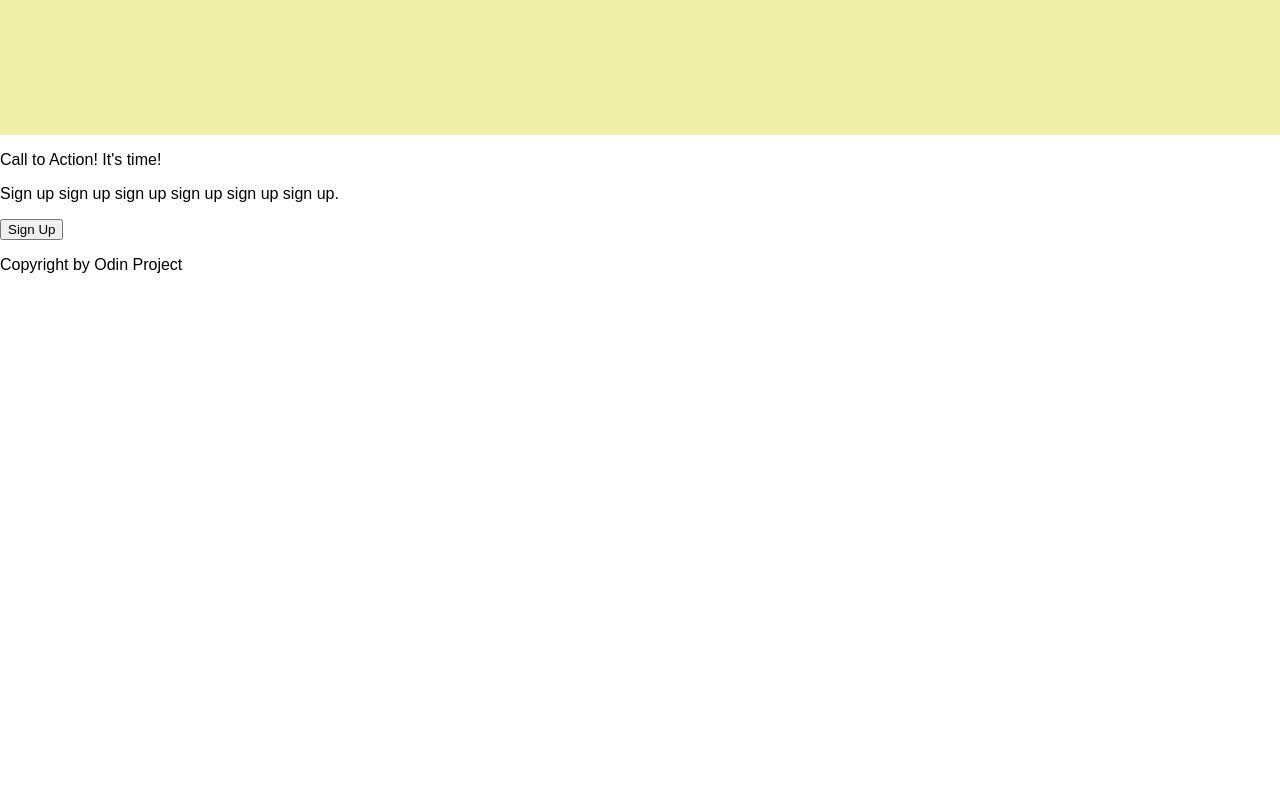
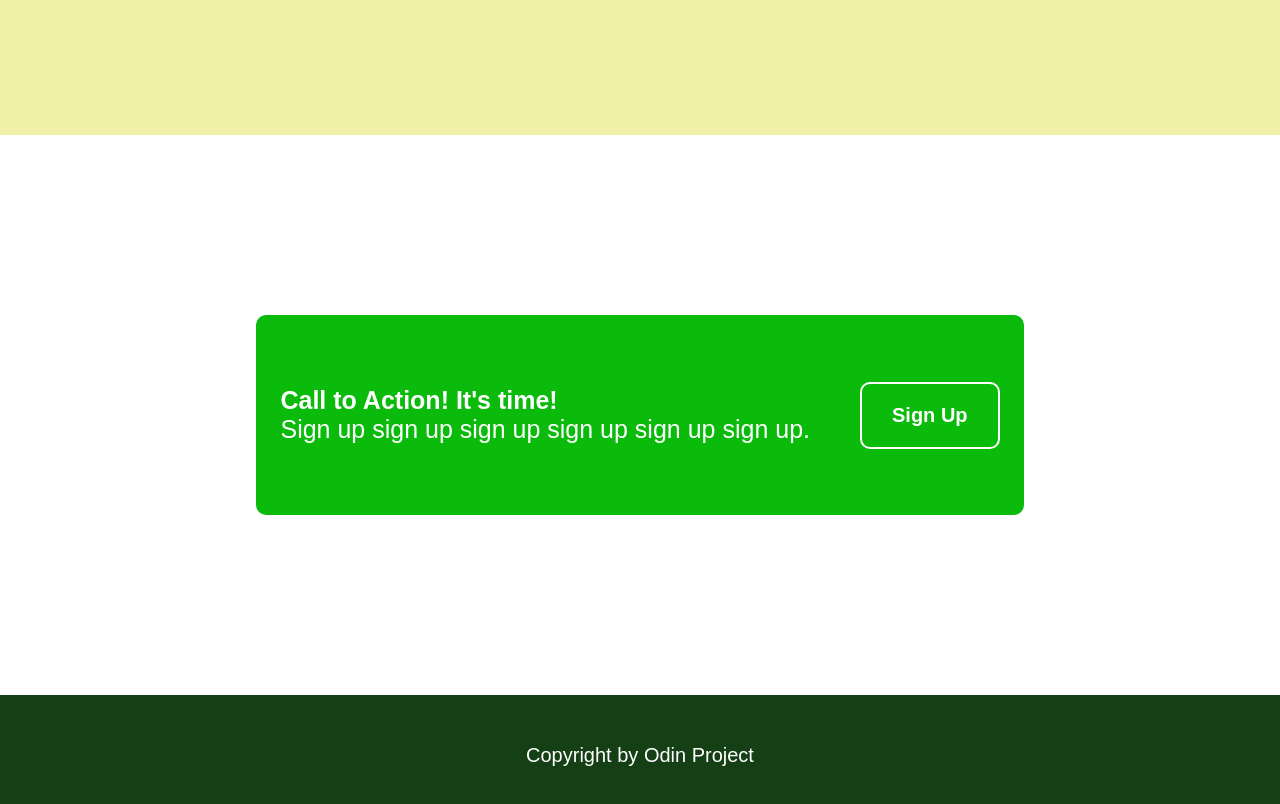
Before and after one commit to RobertAlexBarbu/landing_page, a plain HTML site: page index.html in a window 1280 px wide. Shown: the part 1980-2784 px from the top of the page. Before the commit the page ends 2755 px from the top, so only its background shows below. Drawn offline with Linux system fonts and the light colour scheme.

Commit message:
Align and style section 4

```diff
--- a/index.html
+++ b/index.html
@@ -61,11 +61,13 @@
 
         <div class="section4">
             <div class="box">
-                <div class="text">
-                        <p class="text1">Call to Action! It's time!</p>
-                        <p class="text2">Sign up sign up sign up sign up sign up sign up.</p>
+                <div class="box2">
+                    <div class="text">
+                            <p class="text1">Call to Action! It's time!</p>
+                            <p class="text2">Sign up sign up sign up sign up sign up sign up.</p>
+                    </div>
+                    <button>Sign Up</button>
                 </div>
-                <button>Sign Up</button>
             </div>
             <div class="footer">
                 <p>Copyright by Odin Project</p>
--- a/styles.css
+++ b/styles.css
@@ -11,6 +11,8 @@ body{
     max-width: 100%;
     min-height: 80vh;
 }
+
+
 .section1 {
     display: flex;
     flex-direction: column;
@@ -21,7 +23,7 @@ body{
     display: flex;
     justify-content: space-between;
     align-content: center;
-    padding: 30px 15vw 10px 15vw;
+    padding: 30px 12vw 10px 12vw;
 }
 .links {
     display: flex;
@@ -55,7 +57,7 @@ body{
 .section1 p {
     font-size: 30px;
 }
-.section1 button {
+.section1 button, .section4 button {
     font-size: 20px;
     font-weight: 700;
     color: white;
@@ -121,7 +123,6 @@ body{
 .quote-box {
     width: 55vw;
     height: 40vh;
-    border: 2px solid red;
     display: flex;
     flex-direction: column;
     justify-content: center;
@@ -130,6 +131,7 @@ body{
 .quote {
     font-size: 30px;
     font-style: italic;
+    font-weight: 100;
 }
 .author {
     font-size: 25px;
@@ -137,6 +139,48 @@ body{
     align-self: flex-end;
     margin-right: 40px;
 }
-.section3 p {
+.section3 p, .section4 p {
     margin: 0;
 }
+
+
+.section4 {
+    display: flex;
+    flex-direction: column;
+    justify-content: flex-end;
+}
+.section4 .box {
+    height: 70vh;
+    display: flex;
+    justify-content: center;
+    align-items: center;
+}
+.footer {
+    height: 15vh;
+    background-color: rgb(21, 63, 21);
+    color: white;
+    font-size: 20px;
+    display: flex;
+    justify-content: center;
+    align-items: center;
+}
+.section4 .box2 {
+    display: flex;
+    justify-content: center;
+    align-items: center;
+    column-gap: 50px;
+    background-color: rgb(11, 187, 11);
+    width: 60vw;
+    height: 25vh;
+    border-radius: 10px;
+}
+.section4 button {
+    border: 2px solid white;
+}
+.section4 .text {
+    font-size: 25px;
+    color: white;
+}
+.section4 .text1 {
+    font-weight: 900;
+}
```
